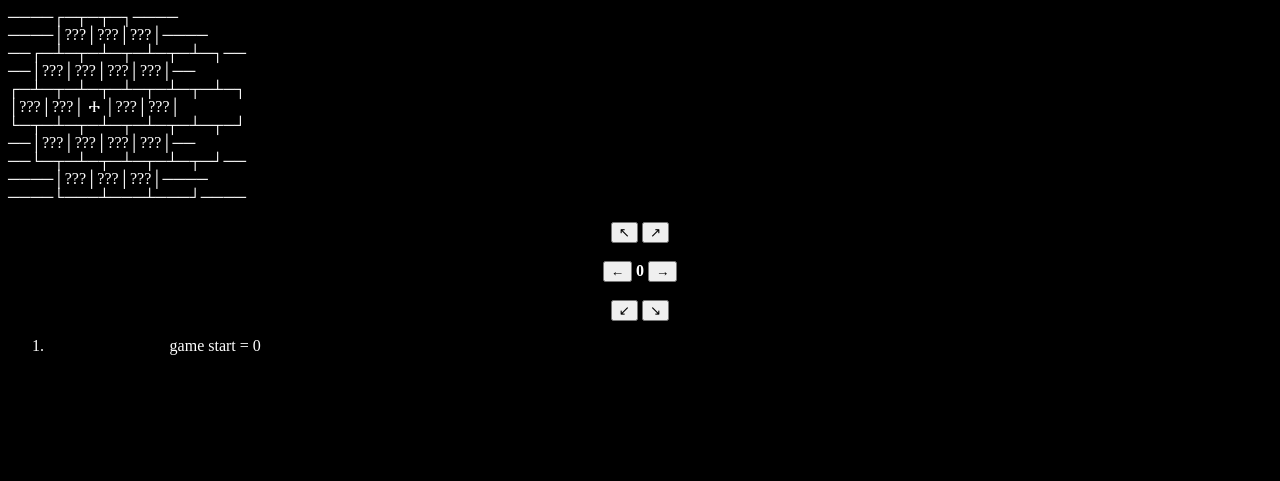
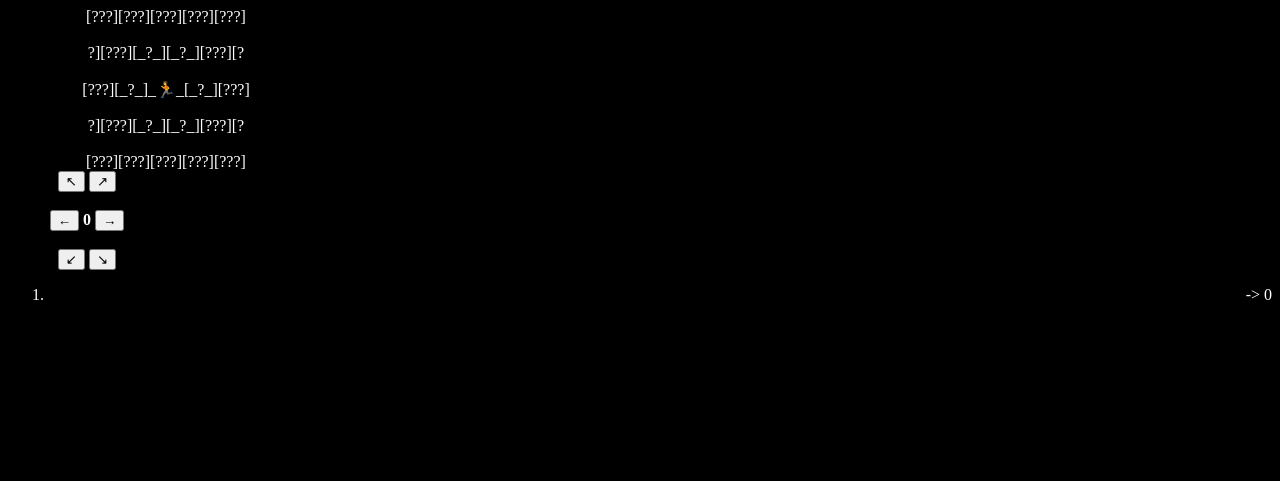
Before and after one commit to balnikser/balnikser.github.io, a plain HTML site: page index.html in a window 1280 px wide. Drawn offline with Linux system fonts and the light colour scheme.

Commit message:
Add files via upload

```diff
--- a/index.html
+++ b/index.html
@@ -1,30 +1,36 @@
 <html>
     <head>
         <meta charset="utf-8">
+        <style>
+            div {text-align: center; width: 50%}
+            body {text-align: left}
+        </style>
     </head>
     <body style="background-color:black;color:white">
-        <p id="field" stype="font-family:'Courier New'">-1</p>
-        <div id="panel">
-            <center>
+        <div>
+            <div id="field" stype="font-family:'Courier New'">-1</div>
+            <div id="panel" align=left>
+                <div>
                     <button onclick="app.buttonPressed('up-left')">&#x2196;</button>
                     <button onclick="app.buttonPressed('up-right')">&#x2197;</button>
-            </center>
+                </div>
                 <br>
-            <center>
+                <div>
                     <button onclick="app.buttonPressed('left')" align=left>&#x2190;</button>
-                <b id="score-counter">?</b>
+                    <b id="score-counter">-1</b>
                     <button onclick="app.buttonPressed('right')" align=right>&#x2192;</button>
-            </center>
+                </div>
                 <br>
-            <center>
+                <div>
                     <button onclick="app.buttonPressed('down-left')">&#x2199;</button>
                     <button onclick="app.buttonPressed('down-right')">&#x2198;</button>
-            </center>
                 </div>
-        <div align=right style="width: 20%;height: 20%;overflow: scroll">
+            </div>
+        </div>
+        <log align=right style="width: 20%;height: 20%;overflow: scroll">
             <ol id="log">
             </ol>
-        </div>
+        </log>
     </body>
     <script src="index.js"></script>
 </html>
--- a/index.js
+++ b/index.js
@@ -1,22 +1,21 @@
 function roll(lowest, highest){
     return Math.ceil(lowest + Math.random() * (highest - lowest));
 }
-const x5 = "x 5";
-const d5 = "÷ 5";
+
+const x5 = "x_5";
+const d5 = "÷_5";
 const empty = " 0 ";
 const unknown = "???"
 class Field{
-    get(position){
-        if(this[position] === undefined){
-            this[position] = unknown;
-        } else if(this[position] === unknown){
-            this[position] = ' ? ';
-        } else if (this[position] === ' ? '){
+    playerPosition = Array(0, 0);
+    selected = '??'
+    generate(position){
         let generated;
-            const generate_roll = roll(-99, 99);
+        const lowestRoll = (this.fromPlayer([0, 0]) < 2)? 0: -99;
+        const generate_roll = roll(lowestRoll, 40);
         if (0 < generate_roll && generate_roll < 10){
             generated = x5
-            } else if (-10 < generate_roll && generate_roll < 0){
+        } else if (-25 < generate_roll && generate_roll < 0){
             generated = d5
         } else if (generate_roll === 0){
             generated = empty;
@@ -28,11 +27,37 @@ class Field{
             }
         }
         this[position] = generated;
+
+    }
+    explore(position){
+        if(this[position] === unknown){
+            this[position] = '_?_';
+        } else if (this[position] === '_?_'){
+            this.generate(position);
+        }
+    }
+    /**Snake distance on hex grid from player position */
+    fromPlayer(position){
+        return (Math.abs(position[0] - this.playerPosition[0])
+                + Math.abs(position[1] - this.playerPosition[1])
+                + Math.abs(position[0] - position[1] - this.playerPosition[0] + this.playerPosition[1])
+               )/2
+    }
+    get(position){
+        if(this[position] === undefined){
+            this[position] = unknown;
+        }
+        if(this.fromPlayer(position) < 2){
+            this.explore(position);
         }/* else if (Number(this[position]) < 0){
             this[position] = " " + (Number(this[position]) + 1);
             this[position] = this[position].substring(this[position].length - 3);
         }*/
-        return this[position]
+        if(position[0] === this.selected[0] && position[1] === this.selected[1]){
+            console.log("selected field: " + '>' + this[position] + '<')
+            return '>' + this[position] + '<'
+        }
+        return '[' + this[position] + ']'
     }
 };
 class App{
@@ -48,36 +73,33 @@ class App{
         "up-right": [1, 1],
         "down-left": [-1, -1]
     }
-    position = [0, 0]
     field = new Field();
     constructor(){
-        this.log("game start")
+        this.log("")
         this.draw();
     }
     fromPosition(direction){
-        return [this.position[0] + direction[0], this.position[1] + direction[1]]
+        return [this.field.playerPosition[0] + direction[0], this.field.playerPosition[1] + direction[1]]
     }
     log(text){
         var entry = document.createElement('li');
-        entry.appendChild(document.createTextNode(text + " = " + this.score));
+        entry.appendChild(document.createTextNode(text + " -> " + this.score));
         this.logElement.appendChild(entry);
     }
      move(vector){
-        this.field[this.position] = " -5";
-        this.position = this.fromPosition(vector);
-        if(this.field[this.position] === ' ? '){
-            this.field.get(this.position);
-        }
-        //this.log("step on " + this.position + this.field[this.position]);
-        if (this.field[this.position] === x5){
+        this.field[this.field.playerPosition] = " -5";
+        this.field.explore(this.fromPosition(vector));
+        this.field.playerPosition = this.fromPosition(vector);
+        //this.log("step on " + this.field.playerPosition + this.field[this.field.playerPosition]);
+        if (this.field[this.field.playerPosition] === x5){
             this.score *= 5;
             this.log("x5");
-        } else if (this.field[this.position] === d5){
+        } else if (this.field[this.field.playerPosition] === d5){
             this.score = Math.floor(this.score/5);
             this.log("/5");
-        } else if (Number(this.field[this.position])){
-            this.score += Number(this.field[this.position]);
-            this.log("add score: " + this.field[this.position]);
+        } else if (Number(this.field[this.field.playerPosition])){
+            this.score += Number(this.field[this.field.playerPosition]);
+            this.log(this.field[this.field.playerPosition]);
         }
 
     }
@@ -87,46 +109,37 @@ class App{
         this.draw();
     }
     draw(){
-        var text = '────┌─┬─┬─┐────\n────│'
+        var text = this.field.get(this.fromPosition([-1, 2]))
                    + this.field.get(this.fromPosition([0, 2]))
-                   + '│'
                    + this.field.get(this.fromPosition([1, 2]))
-                   + '│'
                    + this.field.get(this.fromPosition([2, 2]))
-                   + '│────\n──┌─┴─┬─┴─┬─┴─┬─┴─┐──\n──│'
+                   + this.field.get(this.fromPosition([3, 2]))
+                   + '\n'
+                   + '\n?]'
                    + this.field.get(this.fromPosition([-1, 1]))
-                   + '│'
                    + this.field.get(this.fromPosition([0, 1]))
-                   + '│'
                    + this.field.get(this.fromPosition([1, 1]))
-                   + '│'
                    + this.field.get(this.fromPosition([2, 1]))
-                   + '│──\n┌─┴─┬─┴─┬─┴─┬─┴─┬─┴─┐\n│'
+                   + '[?\n'
+                   + '\n'
                    + this.field.get(this.fromPosition([-2, 0]))
-                   + '│'
                    + this.field.get(this.fromPosition([-1, 0]))
-                   + '│'
-                   //+ this.field.get(this.fromPosition([0, 0]))
-                   + ' Ⰰ '
-                   + '│'
+                   + '_🏃_'
                    + this.field.get(this.fromPosition([1, 0]))
-                   + '│'
                    + this.field.get(this.fromPosition([2, 0]))
-                   + '│\n└─┬─┴─┬─┴─┬─┴─┬─┴─┬─┘\n──│'
+                   + '\n'
+                   + '\n?]'
                    + this.field.get(this.fromPosition([-2, -1]))
-                   + '│'
                    + this.field.get(this.fromPosition([-1, -1]))
-                   + '│'
                    + this.field.get(this.fromPosition([0, -1]))
-                   + '│'
                    + this.field.get(this.fromPosition([1, -1]))
-                   + '│──\n──└─┬─┴─┬─┴─┬─┴─┬─┘──\n────│'
+                   + '[?\n'
+                   + '\n'
+                   + this.field.get(this.fromPosition([-3, -2]))
                    + this.field.get(this.fromPosition([-2, -2]))
-                   + '│'
                    + this.field.get(this.fromPosition([-1, -2]))
-                   + '│'
                    + this.field.get(this.fromPosition([0, -2]))
-                   + '│────\n────└───┴───┴───┘────'
+                   + this.field.get(this.fromPosition([1, -2]))
         this.fieldElement.innerText = text;
         this.scoreElement.innerText = this.score
 
```
Lines whose indentation alone changed are shown as unchanged.
